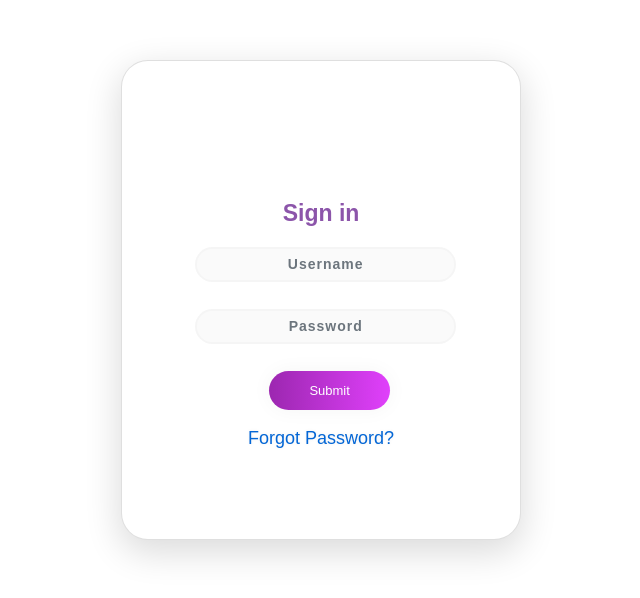
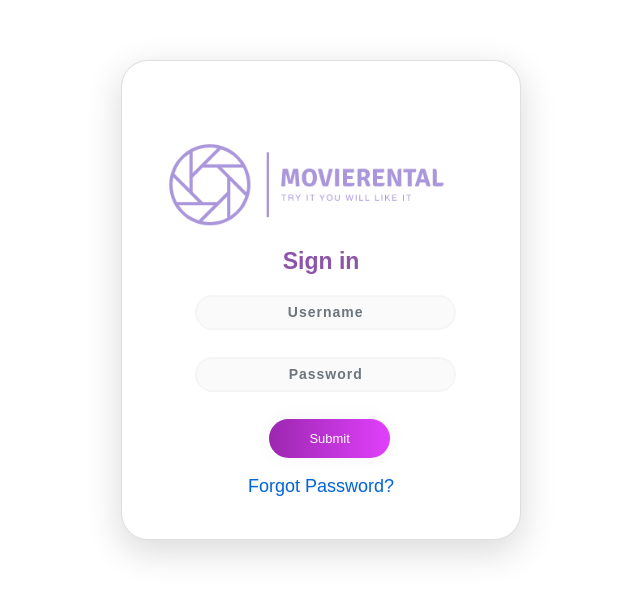
Before and after one commit to anoopsimon/practice-website, a React (Create React App) app: page /login in a window 1280 px wide. Shown: the part 162-760 px from the top of the page, without its empty margins (319-959 px from the left). Built offline with nearby package versions, Linux system fonts and the light colour scheme.

Commit message:
added logo

```diff
--- a/src/components/Login.js
+++ b/src/components/Login.js
@@ -53,12 +53,11 @@ class Login extends Component {
           <Row style={{ marginTop: "20%" }}>
             <Col sm="12" md={{ size: 6, offset: 3 }}>
               <Card className="loginForm">
+              <img alt="logo" src="logo.png"></img>
               <p class="sign" align="center">Sign in</p>
-
                 <Form onSubmit={this.handleLogin}>
 
                   <FormGroup>
-                    {/* <Label className ="sign" for="exampleEmail">Email</Label> */}
                     <Input
                       type="email"
                       name="email"
@@ -69,7 +68,6 @@ class Login extends Component {
                     />
                   </FormGroup>
                   <FormGroup>
-                    {/* <Label className ="sign" for="examplePassword">Password</Label> */}
                     <Input
                       type="password"
                       name="password"
--- a/src/custom.css
+++ b/src/custom.css
@@ -66,7 +66,7 @@ html {
   border-radius: 5%;
   height:480px;
   padding: 5%;
-  padding-top: 25%;
+  padding-top: 10%;
   padding-bottom: 25%;
   background-color: #FFFFFF;
   width: 400px;
```
Also changed, not shown: public/logo.png (added).
